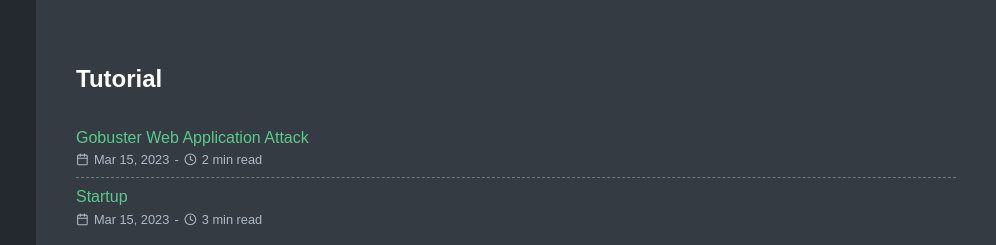
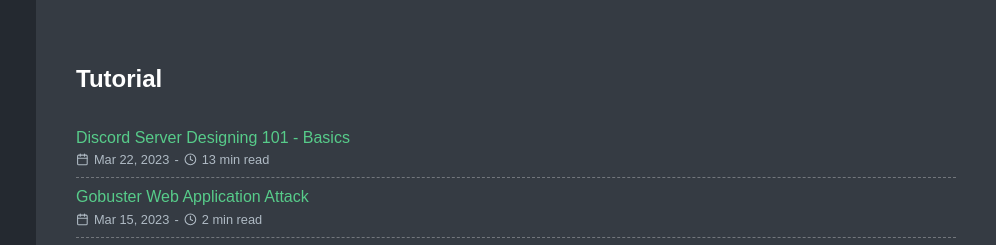
Before and after one commit to curiousgeorge1384/curiousgeorge1384.github.io, a plain HTML site: page categories/tutorial/index.html in a window 1280 px wide. Shown: the top 245 px of the page, 284-1280 px from the left. Drawn offline with Linux system fonts and the light colour scheme.

Commit message:
Update index.html

```diff
--- a/categories/tutorial/index.html
+++ b/categories/tutorial/index.html
@@ -57,6 +57,23 @@
     <ul class="posts-list">
 
         <li class="posts-list-item">
+          <a class="posts-list-item-title" href="https://curiousgeorge1384.github.io/post/discordsetup/">Discord Server Designing 101 - Basics</a>
+          <span class="posts-list-item-description">
+            <svg viewBox="0 0 24 24" fill="none" stroke="currentColor" stroke-width="2" stroke-linecap="round" stroke-linejoin="round" class="icon icon-calendar">
+  <title>calendar</title>
+  <rect x="3" y="4" width="18" height="18" rx="2" ry="2"></rect><line x1="16" y1="2" x2="16" y2="6"></line><line x1="8" y1="2" x2="8" y2="6"></line><line x1="3" y1="10" x2="21" y2="10"></line>
+</svg>
+            Mar 22, 2023
+            <span class="posts-list-item-separator">-</span>
+            <svg viewBox="0 0 24 24" fill="none" stroke="currentColor" stroke-width="2" stroke-linecap="round" stroke-linejoin="round" class="icon icon-clock">
+  <title>clock</title>
+  <circle cx="12" cy="12" r="10"></circle><polyline points="12 6 12 12 16 14"></polyline>
+</svg>
+            13 min read
+          </span>
+        </li>
+
+        <li class="posts-list-item">
           <a class="posts-list-item-title" href="https://curiousgeorge1384.github.io/post/gobuster/">Gobuster Web Application Attack</a>
           <span class="posts-list-item-description">
             <svg viewBox="0 0 24 24" fill="none" stroke="currentColor" stroke-width="2" stroke-linecap="round" stroke-linejoin="round" class="icon icon-calendar">
```
